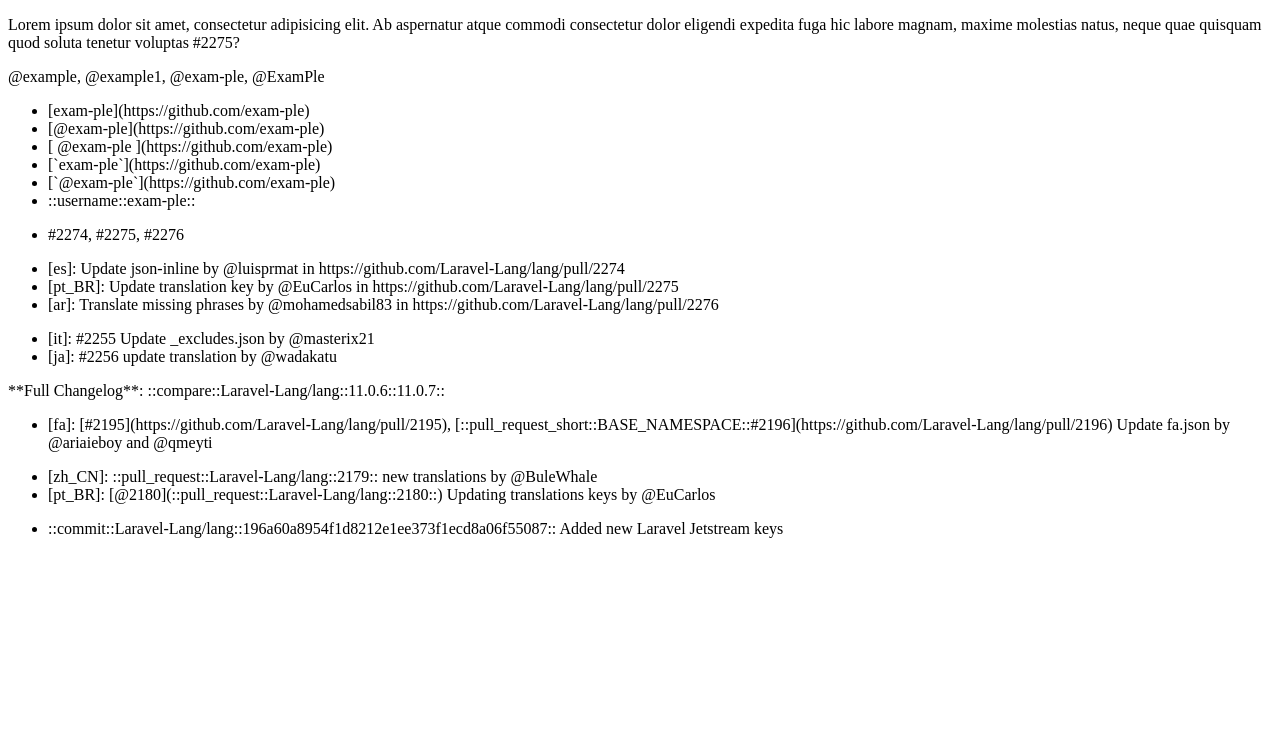
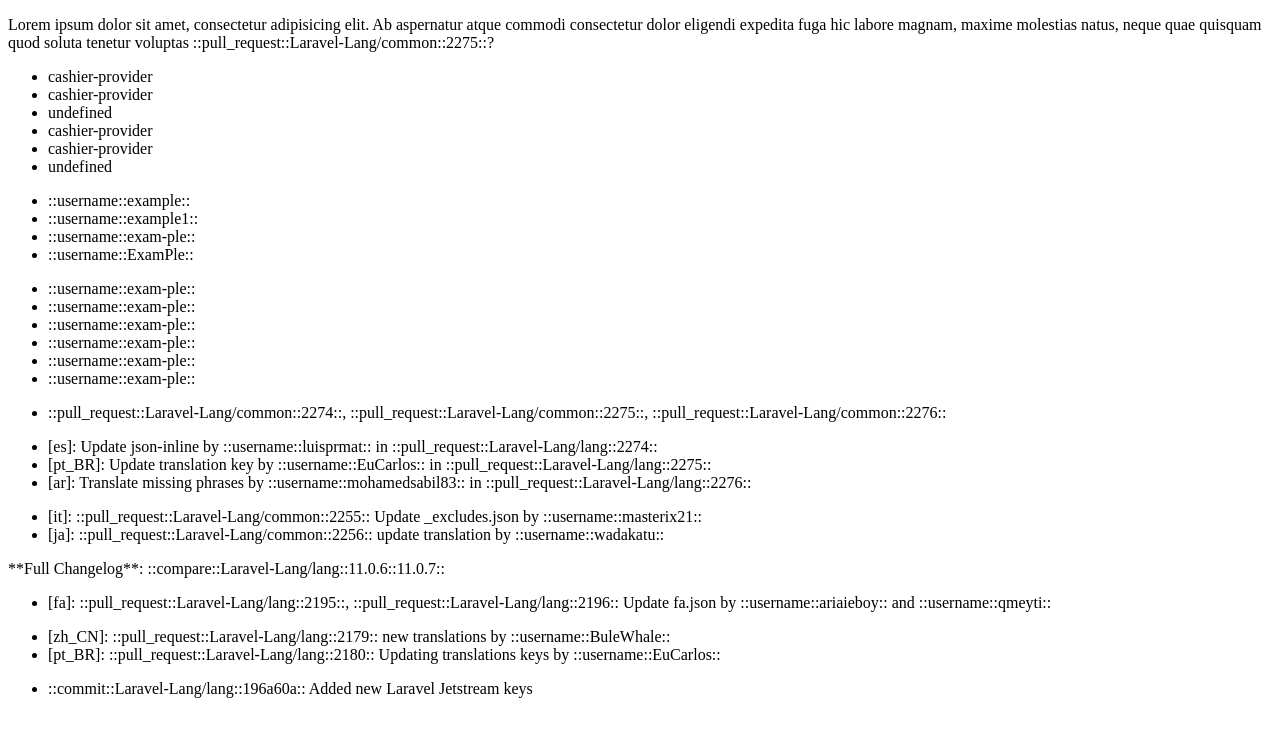
Before and after one commit to TheDragonCode/vuepress-plugin-github-linkify, a website built with Vite: page index.html in a window 1280 px wide. Built offline with nearby package versions, Linux system fonts and the light colour scheme.

Commit message:
Fixed compactor

```diff
--- a/index.html
+++ b/index.html
@@ -10,9 +10,21 @@
     Lorem ipsum dolor sit amet, consectetur adipisicing elit. Ab aspernatur atque commodi consectetur dolor eligendi expedita fuga hic labore magnam, maxime molestias natus, neque quae quisquam quod soluta tenetur voluptas #2275?
 </p>
 
-<p>
-    @example, @example1, @exam-ple, @ExamPle
-</p>
+<ul>
+    <li>https://github.com/cashier-provider/core</li>
+    <li>https://github.com/cashier-provider</li>
+    <li>https://github.com</li>
+    <li>https://github.com/cashier-provider/core/</li>
+    <li>https://github.com/cashier-provider/</li>
+    <li>https://github.com/</li>
+</ul>
+
+<ul>
+    <li>@example</li>
+    <li>@example1</li>
+    <li>@exam-ple</li>
+    <li>@ExamPle</li>
+</ul>
 
 <ul>
     <li>[exam-ple](https://github.com/exam-ple)</li>
--- a/src/dev/index.ts
+++ b/src/dev/index.ts
@@ -1,5 +1,7 @@
 import { transform } from '../node/plugins/transformers'
 
 (() => {
-    document.body.innerHTML = transform(document.body.innerHTML)
+    const repo = 'https://github.com/Laravel-Lang/common'
+
+    document.body.innerHTML = transform(document.body.innerHTML, repo)
 })()
--- /dev/null
+++ b/src/node/plugins/template.ts
@@ -0,0 +1,5 @@
+export const templateSeparator = '::'
+
+export const template = (key: string, ...args: string[]) => {
+    return templateSeparator + [key].concat(args).join(templateSeparator) + templateSeparator
+}
--- a/src/node/plugins/transformers/commit.ts
+++ b/src/node/plugins/transformers/commit.ts
@@ -1,8 +1,9 @@
 import type { GitHubLinkifyTransformer } from '../../types/transformer.js'
 import { regex } from '../regex.js'
+import { template } from '../template'
 
-export const commitTransformer: GitHubLinkifyTransformer = (text: string) => {
-    const replacer = (value, item) => text.replace(item[0], `::commit::${ item[1] }/${ item[2] }::${ item[3] }::`)
+export const commitCompact: GitHubLinkifyTransformer = (text: string, repo: string) => {
+    const replacer = (value, item) => value.replace(item[0], template('commit', `${ item[1] }/${ item[2] }`, item[3].substring(0, 7)))
 
     text = regex(text, /\[[\w\d\s`]+]\(https:\/\/github\.com\/([\w\d\-_]+)\/([\w\d\-_]+)\/commit\/([\w\d]{40})\)/g, replacer)
     text = regex(text, /https:\/\/github\.com\/([\w\d\-_]+)\/([\w\d\-_]+)\/commit\/([\w\d]{40})/g, replacer)
--- a/src/node/plugins/transformers/compare.ts
+++ b/src/node/plugins/transformers/compare.ts
@@ -1,9 +1,10 @@
 import type { GitHubLinkifyTransformer } from '../../types/transformer.js'
 import { regex } from '../regex.js'
+import { template } from '../template'
 
-export const compareTransformer: GitHubLinkifyTransformer = (text: string) => {
-    const replacerFull = (value, item) => text.replace(item[0], `::compare::${ item[1] }/${ item[2] }::${ item[3] }::${ item[4] }::`)
-    const replacerShort = (value, item) => text.replace(item[0], `::compare_short::BASE_NAMESPACE::${ item[1] }::${ item[2] }::`)
+export const compareCompact: GitHubLinkifyTransformer = (text: string, repo: string) => {
+    const replacerFull = (value, item) => value.replace(item[0], template('compare', `${ item[1] }/${ item[2] }`, item[3], item[4]))
+    const replacerShort = (value, item) => value.replace(item[0], template('compare_short', repo, item[1], item[2]))
 
     text = regex(text, /\[[\s\w\d`.-]+]\(https:\/\/github\.com\/([\w\d\-_]+)\/([\w\d\-_]+)\/compare\/([\w\d.-]+)\.\.\.([\w\d.-]+)\)/g, replacerFull)
     text = regex(text, /https:\/\/github\.com\/([\w\d\-_]+)\/([\w\d\-_]+)\/compare\/([\w\d.-]+)\.\.\.([\w\d.-]+)/g, replacerFull)
--- a/src/node/plugins/transformers/index.ts
+++ b/src/node/plugins/transformers/index.ts
@@ -1,18 +1,23 @@
-import { usernameTransformer } from './username.js'
-import { pullRequestTransformer } from './pull-request.js'
-import { compareTransformer } from './compare.js'
-import { commitTransformer } from './commit.js'
 import type { GitHubLinkifyTransformer } from '../../types/transformer.js'
 
+import { usernameCompact } from './username.js'
+import { pullRequestCompact } from './pull-request.js'
+import { compareCompact } from './compare.js'
+import { commitCompact } from './commit.js'
+import { simpleCompact } from './simple.js'
+
 const transformers = [
-    usernameTransformer,
-    pullRequestTransformer,
-    compareTransformer,
-    commitTransformer
+    usernameCompact,
+    pullRequestCompact,
+    compareCompact,
+    commitCompact,
+    simpleCompact
 ]
 
-export const transform = (text: string) => {
-    Array.from(transformers, (tranformer: GitHubLinkifyTransformer) => text = tranformer(text))
+export const transform = (text: string, repo: string) => {
+    repo = repo.replace('https://github.com/', '')
+
+    Array.from(transformers, (tranformer: GitHubLinkifyTransformer) => text = tranformer(text, repo))
 
     return text
 }
--- a/src/node/plugins/transformers/pull-request.ts
+++ b/src/node/plugins/transformers/pull-request.ts
@@ -1,13 +1,14 @@
 import type { GitHubLinkifyTransformer } from '../../types/transformer.js'
 import { regex } from '../regex.js'
+import { template } from '../template'
 
-export const pullRequestTransformer: GitHubLinkifyTransformer = (text: string) => {
-    const replacerFull = (value, item) => text.replace(item[0], `::pull_request::${ item[1] }/${ item[2] }::${ item[3] }::`)
-    const replacerShort = (value, item) => text.replace(item[0], `::pull_request_short::BASE_NAMESPACE::${ item[1] }`)
+export const pullRequestCompact: GitHubLinkifyTransformer = (text: string, repo: string) => {
+    const replacerFull = (value, item) => value.replace(item[0], template('pull_request', `${ item[1] }/${ item[2] }`, item[3]))
+    const replacerShort = (value, item) => value.replace(item[0], template('pull_request', repo, item[1]))
 
-    text = regex(text, /\[[\s`#]*\d+]\(https:\/\/github\.com\/([\w\d\-_]+)\/([\w\d\-_]+)\/pull\/(\d+)\)/g, replacerFull)
+    text = regex(text, /\[[\s`#@]*\d+]\(https:\/\/github\.com\/([\w\d\-_]+)\/([\w\d\-_]+)\/pull\/(\d+)\)/g, replacerFull)
     text = regex(text, /https:\/\/github\.com\/([\w\d\-_]+)\/([\w\d\-_]+)\/pull\/(\d+)/g, replacerFull)
-    text = regex(text, /(#\d+)/g, replacerShort)
+    text = regex(text, /#(\d+)/g, replacerShort)
 
     return text
 }
--- /dev/null
+++ b/src/node/plugins/transformers/simple.ts
@@ -0,0 +1,10 @@
+import type { GitHubLinkifyTransformer } from '../../types/transformer.js'
+import { regex } from '../regex.js'
+
+export const simpleCompact: GitHubLinkifyTransformer = (text: string, repo: string) => {
+    const replacer = (value, item) => value.replace(item[0], item[1] || undefined, item[2] || undefined)
+
+    text = regex(text, /https:\/\/github\.com\/?([\w\d\-_]*)\/?([\w\d\-_]*)\/?/g, replacer)
+
+    return text
+}
--- a/src/node/plugins/transformers/username.ts
+++ b/src/node/plugins/transformers/username.ts
@@ -1,11 +1,12 @@
 import type { GitHubLinkifyTransformer } from '../../types/transformer.js'
 import { regex } from '../regex.js'
+import { template } from '../template'
 
-export const usernameTransformer: GitHubLinkifyTransformer = (text: string) => {
-    const replacer = (value, item) => text.replace(item[0], `::username::${ item[1] }::`)
+export const usernameCompact: GitHubLinkifyTransformer = (text: string, repo: string) => {
+    const replacer = (value, item) => value.replace(item[0], template('username', item[1]))
 
     text = regex(text, /\[[\s`@]*[\w\d-]+[\s`]*]\(https:\/\/github\.com\/([\w\d-]+)\/?\)/g, replacer)
-    text = regex(text, /@([\w\d-]+)/g, replacer)
+    text = regex(text, /@([a-zA-Z][\w\d-_]*)/g, replacer)
 
     return text
 }
--- a/src/node/types/transformer.ts
+++ b/src/node/types/transformer.ts
@@ -1 +1 @@
-export declare type GitHubLinkifyTransformer = (text: string) => string
+export declare type GitHubLinkifyTransformer = (text: string, repo: string) => string
```
